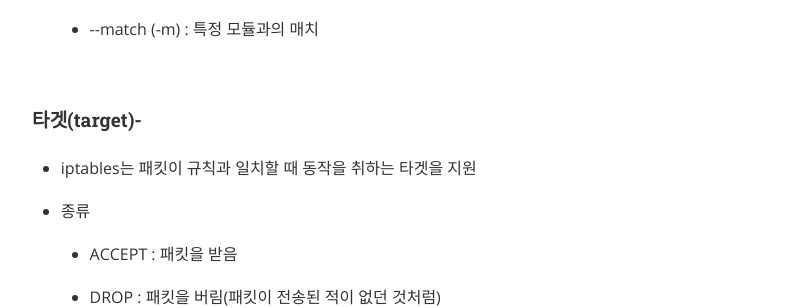
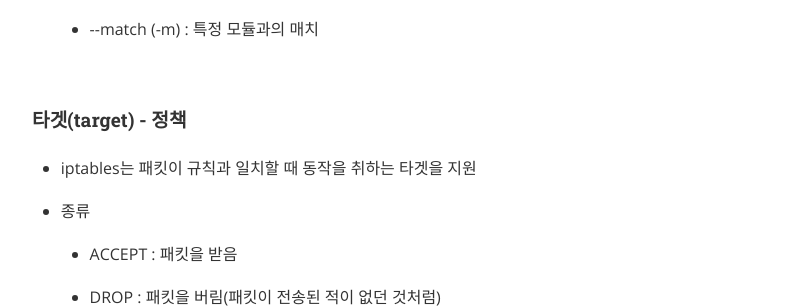
Before and after one commit to gptjs409/gptjs409.github.io, a Jekyll site: the page built from _posts/infra/2016-09-06-iptables.md, in a window 1280 px wide and 900 px high, scrolled down 2360 px. Shown: the part 153-461 px from the top of the window, without its empty margins (240-1039 px from the left). Built offline with Jekyll 4.4.1, drawn with Linux system fonts in a browser that asks for light colours; nearby versions of some CDN libraries.

Commit message:
Update 2016-09-06-iptables.md

```diff
--- a/_posts/infra/2016-09-06-iptables.md
+++ b/_posts/infra/2016-09-06-iptables.md
@@ -94,7 +94,7 @@ tags:
 
 <br>
 
-#### 타겟(target)-
+#### 타겟(target) - 정책
 
 - iptables는 패킷이 규칙과 일치할 때 동작을 취하는 타겟을 지원
 
```
